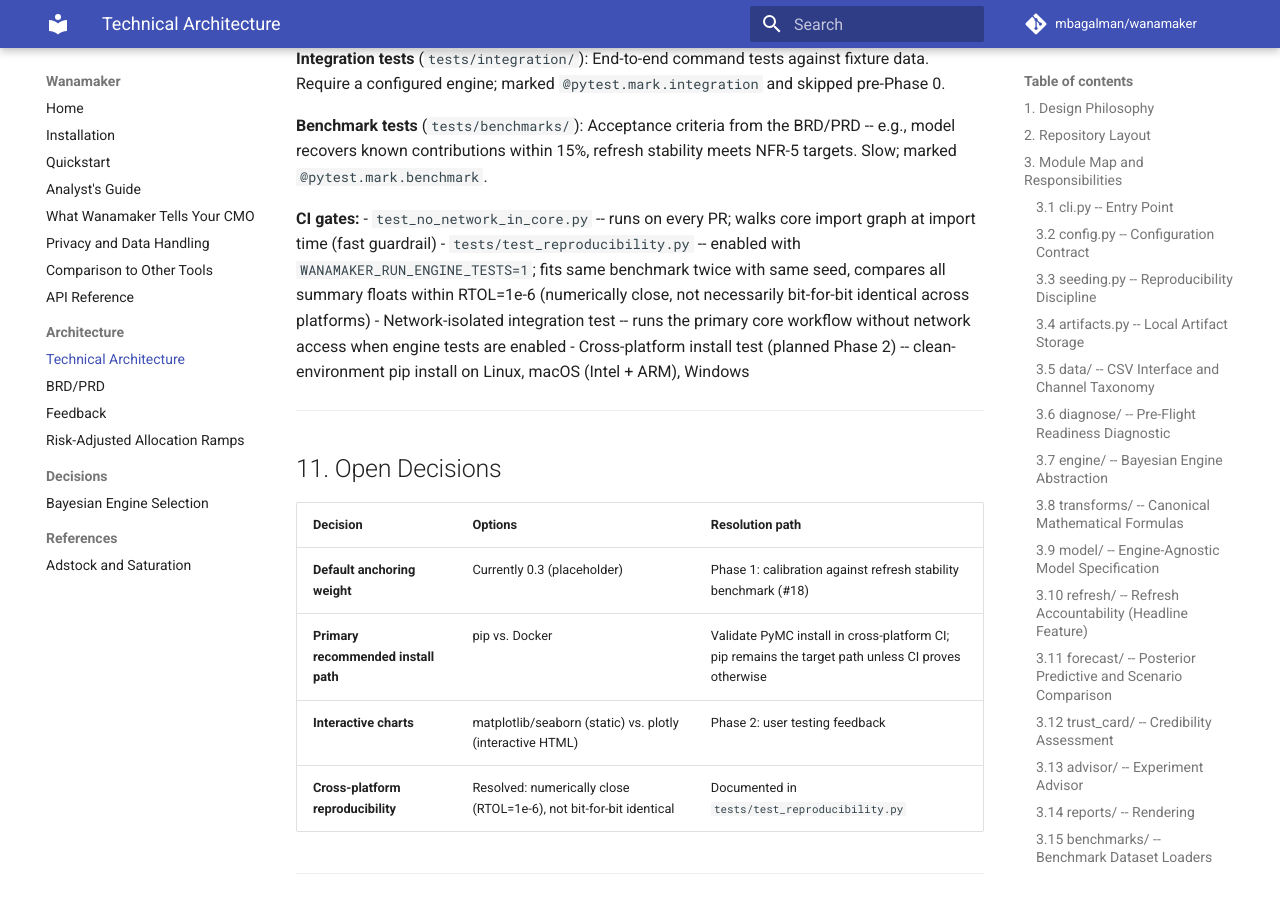
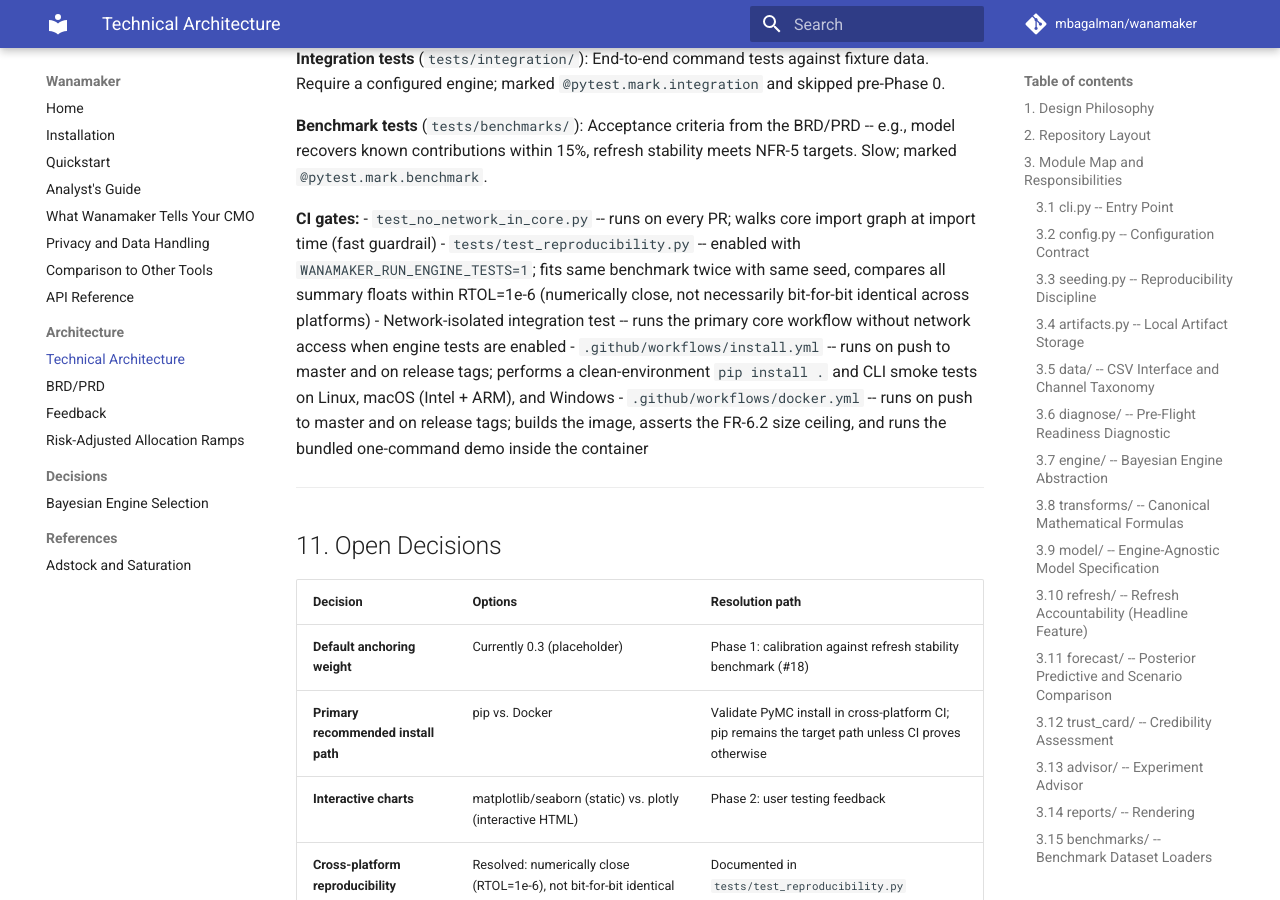
Before and after one commit to mbagalman/wanamaker, an MkDocs documentation site: the page built from docs/architecture.md, in a window 1280 px wide and 900 px high, scrolled down 20602 px. Built offline with MkDocs 1.6.1 and Material for MkDocs 9.7.7, drawn with Linux system fonts in a browser that asks for light colours; comment, search, counter and statistics services are not loaded.

Commit message:
Update architecture CI-gates list to reflect shipped install + docker workflows
The CI gates list still described cross-platform install as
"planned Phase 2" even though .github/workflows/install.yml has
shipped (issue #31) and .github/workflows/docker.yml runs the bundled
demo inside the image (#32 partial). Replaces the placeholder with the
two real workflow entries.

Co-Authored-By: Claude Opus 4.7 (1M context) <noreply@anthropic.com>

```diff
--- a/docs/architecture.md
+++ b/docs/architecture.md
@@ -617,7 +617,8 @@ These are not guidelines -- violating them means rebuilding the project's credib
 - `test_no_network_in_core.py` -- runs on every PR; walks core import graph at import time (fast guardrail)
 - `tests/test_reproducibility.py` -- enabled with `WANAMAKER_RUN_ENGINE_TESTS=1`; fits same benchmark twice with same seed, compares all summary floats within RTOL=1e-6 (numerically close, not necessarily bit-for-bit identical across platforms)
 - Network-isolated integration test -- runs the primary core workflow without network access when engine tests are enabled
-- Cross-platform install test (planned Phase 2) -- clean-environment pip install on Linux, macOS (Intel + ARM), Windows
+- `.github/workflows/install.yml` -- runs on push to master and on release tags; performs a clean-environment `pip install .` and CLI smoke tests on Linux, macOS (Intel + ARM), and Windows
+- `.github/workflows/docker.yml` -- runs on push to master and on release tags; builds the image, asserts the FR-6.2 size ceiling, and runs the bundled one-command demo inside the container
 
 ---
 
```
